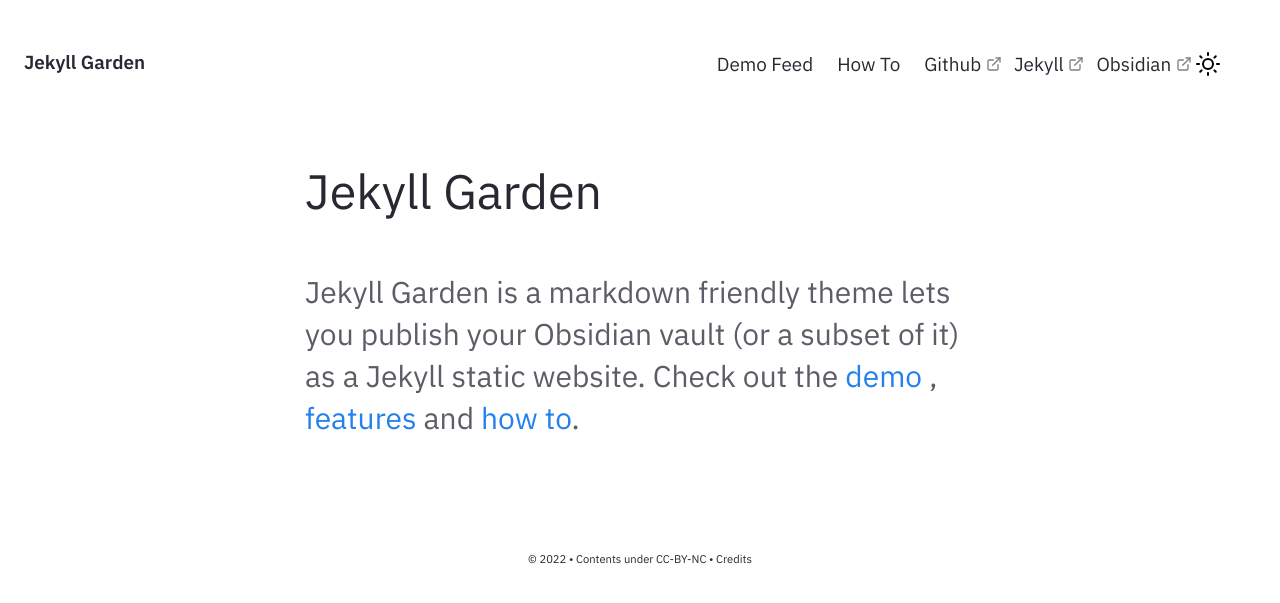
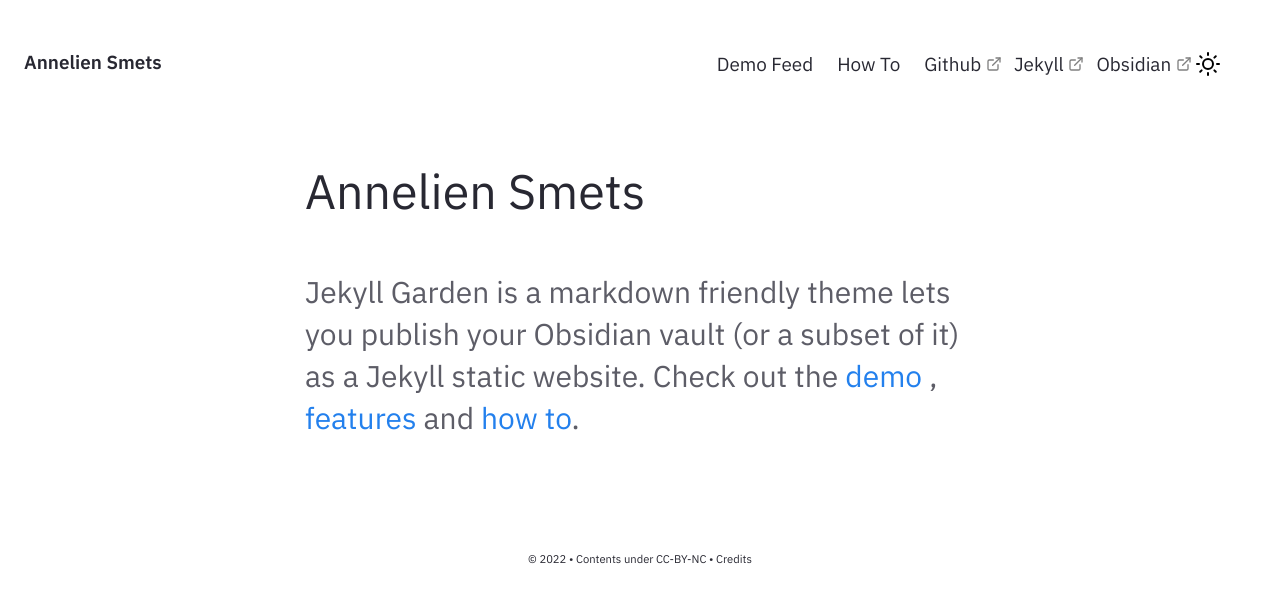
Before and after one commit to anneliensmets/anneliensmets.github.io, a Jekyll site: the page built from pages/index.md, in a window 1280 px wide. Shown: the top 603 px of the page. Built offline with Jekyll 4.4.1, drawn with Linux system fonts in a browser that asks for light colours.

Commit message:
Update _config.yml

```diff
--- a/_config.yml
+++ b/_config.yml
@@ -27,8 +27,8 @@ baseurl: ""
 
 # Website Header, Description, Footer year and text.
 # If you are deleting this, make sure you remove it from HTML files too
-heading: Jekyll Garden # Change this
-content: Obsidian ready Jekyll Theme
+heading: Annelien Smets
+# content: Obsidian ready Jekyll Theme
 copyright:
   year: © 2022
   msg: Contents under CC-BY-NC
```
